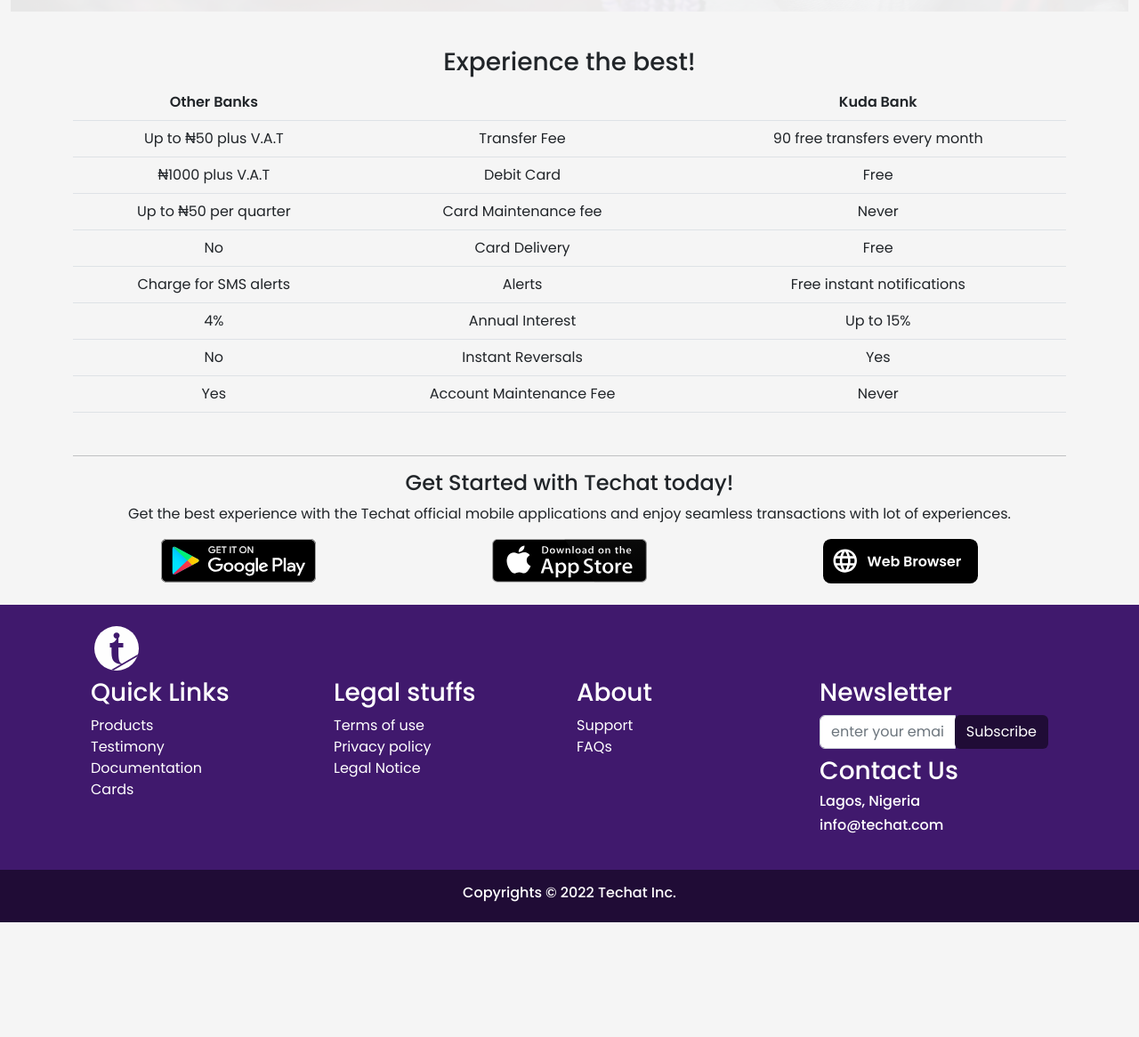
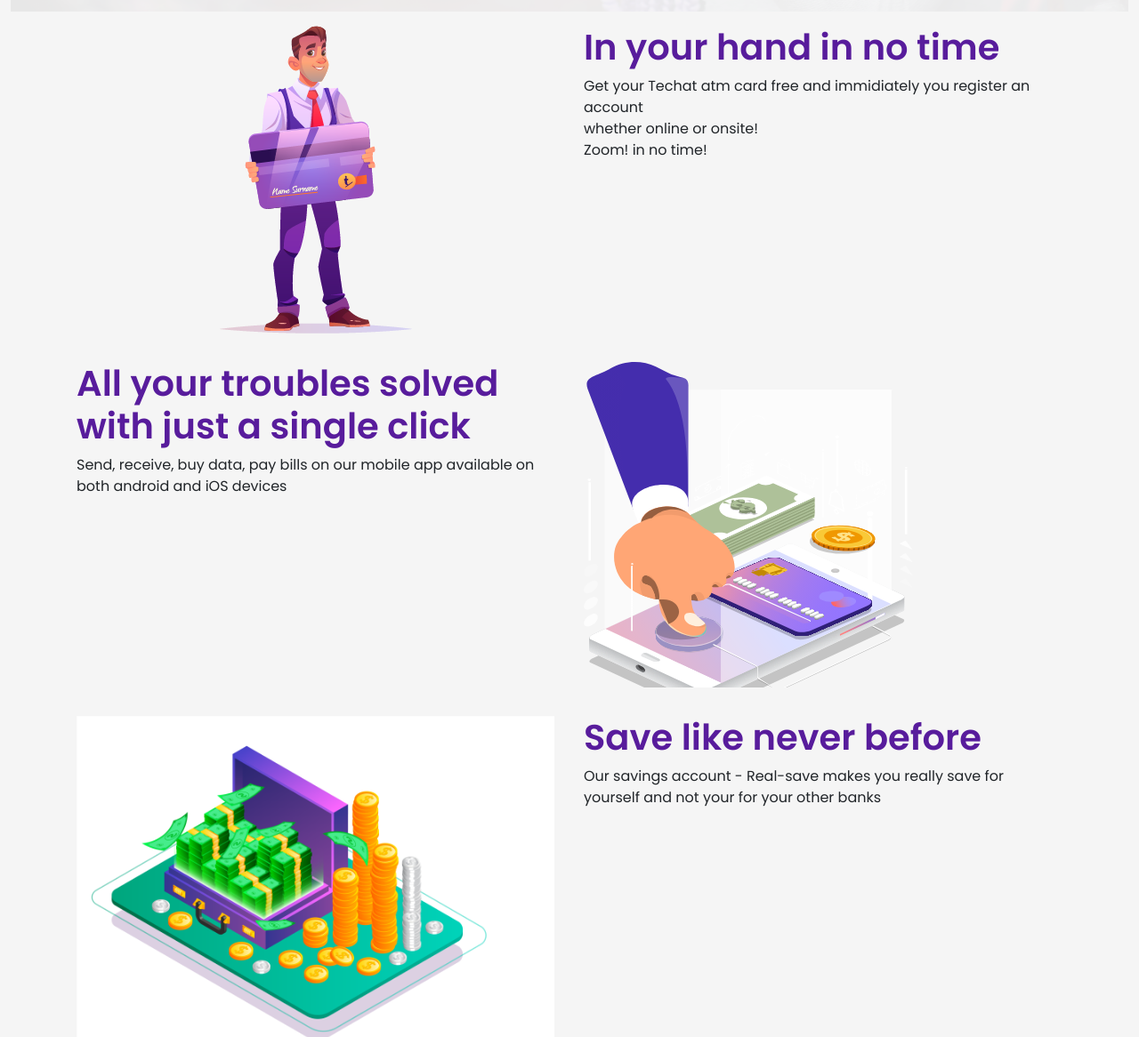
Before and after one commit to fremdie/techathon-group1-team9, a plain HTML site: page TechatWithB5/index.html in a window 1280 px wide. Shown: the part 1373-2539 px from the top of the page at 89% size. Before the commit the page ends 2410 px from the top, so only its background shows below. Drawn offline with Linux system fonts and the light colour scheme.

Commit message:
removed and added pictures and illustrations
the needed were added and others were removed

```diff
--- a/TechatWithB5/index.html
+++ b/TechatWithB5/index.html
@@ -206,11 +206,55 @@
         </div>
     </section>
 
-    <section id="free-card-info">
-        <div class="container">
+    <section id="illustrations">
+        <div class="container" id="free-card-info">
             <div class="row">
-                <div class="col-md-6 p-3"></div>
-                <div class="col-md-6 p-3"></div>
+                <div class="col-md-6 p-3">
+                    <div class="ill-imgs text-center">
+                        <img src="images/illustrations/freecard.png" alt="man with a techat card" class="img-fluid">
+                    </div>
+                </div>
+                <div class="col-md-6 p-3">
+                    <h3>In your hand in no time</h3>
+                    <p>Get your Techat atm card free and immidiately you register an account<br>
+                     whether online or onsite!<br>
+                     Zoom! in no time!
+
+                    </p>
+                </div>
+            </div>
+        </div>
+        <div class="container" id="easyclick-section">
+            <div class="row">
+                <div class="col-md-6 p-3 order-2 order-md-1">
+                    <h3>
+                        All your troubles solved with just a single click
+                    </h3>
+                    <p>
+                        Send, receive, buy data, pay bills on our mobile app available on both android and iOS devices
+                    </p>
+                </div>
+                <div class="col-md-6 p-3 order-1 order-md-2">
+                    <div class="ill-imgs">
+                        <img src="images/illustrations/hand1.svg" alt="a large hand clicking a button illustration" class="img-fluid">
+                    </div>
+                </div>
+            </div>
+        </div>
+        <div class="container" id="savemoney">
+            <div class="row">
+                <div class="col-md-6 px-3 pt-3">
+                    <div class="ill-imgs">
+                        <img src="images/illustrations/savemoney1.png" alt="box of dollar cash and note" class="img-fluid">
+                    </div>
+                </div>
+                <div class="col-md-6 px-3 pt-md-3">
+                    <h3>Save like never before</h3>
+                    <p>
+                        Our savings account - Real-save makes you really save for<br>
+                        yourself and not your for your other banks
+                    </p>
+                </div>
             </div>
         </div>
     </section>
--- a/TechatWithB5/styles/style.css
+++ b/TechatWithB5/styles/style.css
@@ -2,6 +2,12 @@ body {
     font-family: 'Poppins', sans-serif;
     background-color: #f5f5f5;
 }
+
+#navbar-section {
+    background-color: rgb(64, 25, 109, 0.1);
+    color: #40196d;
+}
+
 #hero h1 {
     font-size: 60px;
     font-weight: 700;
@@ -54,7 +60,12 @@ a {
     background-color: hsl(268deg 63% 13%);
 }
 
-#navbar-section {
-    background-color: rgb(64, 25, 109, 0.1);
-    color: #40196d;
+#illustrations h3 {
+    color: #581c9c;
+    font-size: 40px;
+    font-weight: 600;
 }
+
+#illustrations p {
+    font-weight: 300;
+}
```
Also changed, not shown: TechatWithB5/images/desktop-img.png (deleted), TechatWithB5/images/google-app-store.jpg (deleted), TechatWithB5/images/hero-section.png (deleted), TechatWithB5/images/illustrations/easyclicks.svg (added), TechatWithB5/images/illustrations/freecard.png (added), TechatWithB5/images/illustrations/hand1.svg (added), TechatWithB5/images/illustrations/savemoney.png (added), TechatWithB5/images/illustrations/savemoney1.png (added), TechatWithB5/images/mobile-img.png (deleted).
